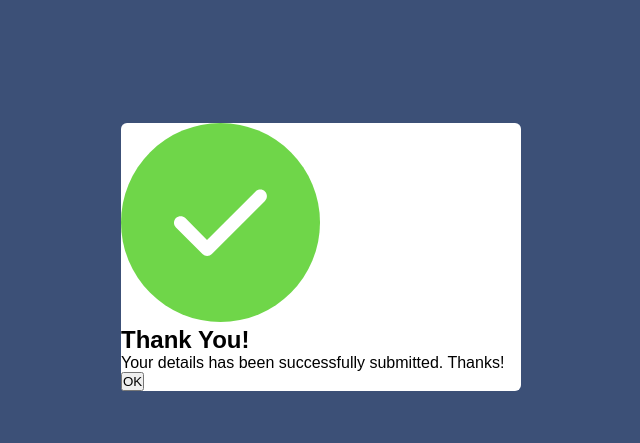
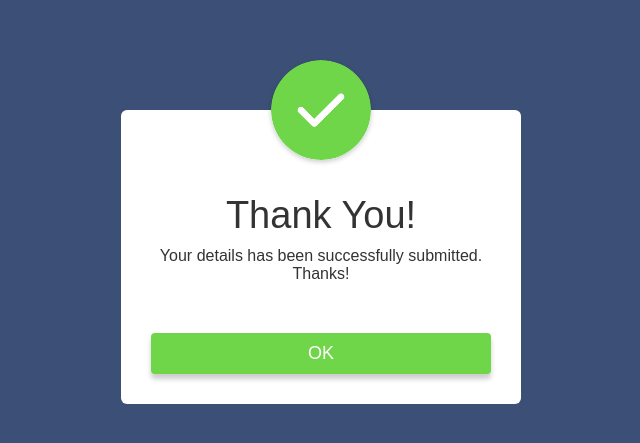
Before and after one commit to denyskh4991/Popup, a plain HTML site: page index.html in a window 1280 px wide. Shown: the part 143-586 px from the top of the page, without its empty margins (319-959 px from the left). Drawn offline with Linux system fonts and the light colour scheme.

Commit message:
New styles added for popup elements

```diff
--- a/styles.css
+++ b/styles.css
@@ -33,4 +33,34 @@
     top: 50%;
     left: 50%;
     transform: translate(-50%, -50%);
+    text-align: center;
+    padding: 0 30px 30px;
+    color: #333;
 }
+
+.popup img {
+    width: 100px;
+    margin-top: -50px;
+    border-radius: 50%;
+    box-shadow: 0 2px 5px rgba(0, 0, 0, 0.2);
+}
+
+.popup h2 {
+    font-size: 38px;
+    font-weight: 500;
+    margin: 30px 0 10px;
+}
+
+.popup button {
+    width: 100%;
+    margin-top: 50px;
+    padding: 10px 0;
+    background: #6fd649;
+    color: #fff;
+    border: 0;
+    outline: none;
+    font-size: 18px;
+    border-radius: 4px;
+    cursor: pointer;
+    box-shadow: 0 5px 5px rgba(0, 0, 0, 0.2);
+}
```
